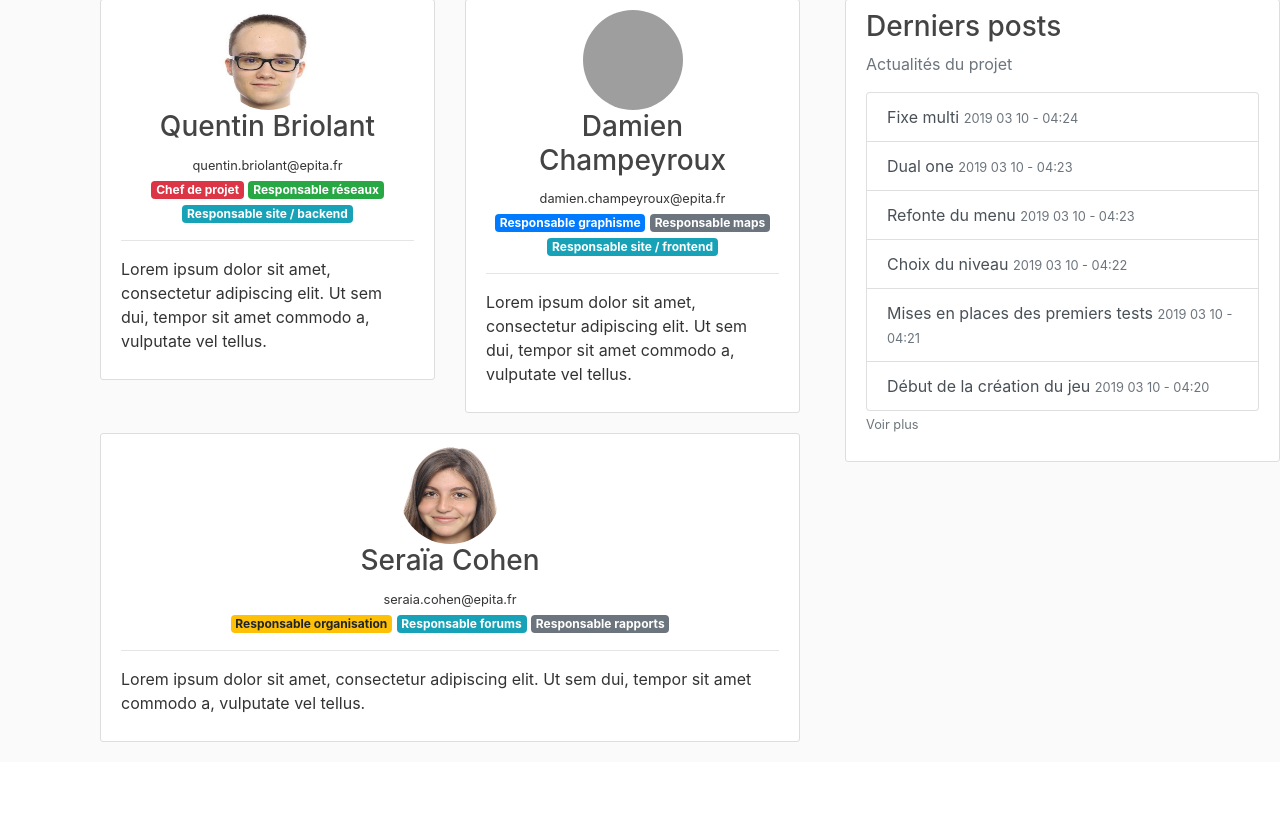
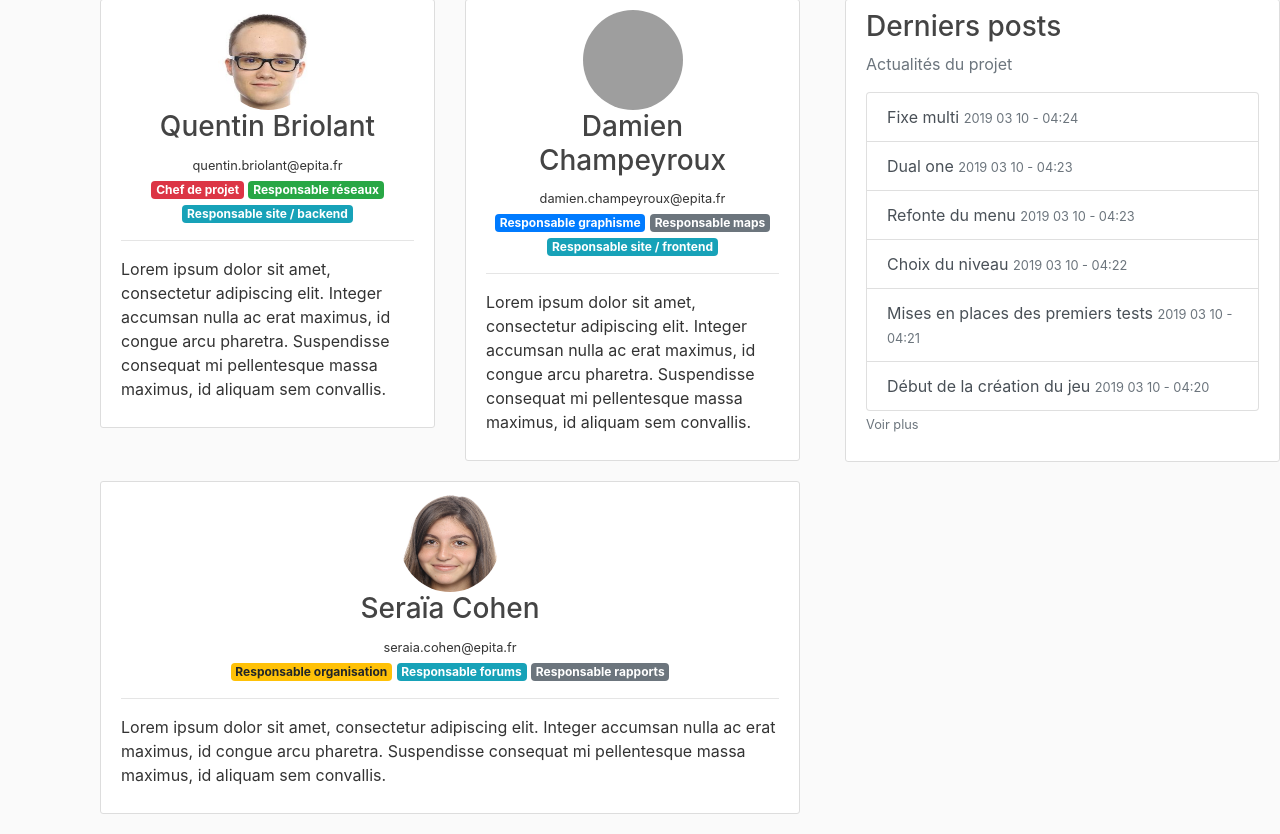
Before and after one commit to gastbob40/justcodeit_website, a Flask app: page /members in a window 1280 px wide. Shown: the part 81-915 px from the top of the page. Before the commit the page ends 823 px from the top, so only its background shows below. Run offline with Flask 2, Linux system fonts and the light colour scheme; data comes from the database, SQL or seed files in the repository; some libraries are stand-ins or nearby versions; grey boxes are pictures that could not be loaded.

Commit message:
Fix: change member desc

```diff
--- a/site_jci/templates/ourMember.html
+++ b/site_jci/templates/ourMember.html
@@ -17,10 +17,9 @@
                     <hr>
                     <center>
                         <p class="text-left">
-                            Lorem ipsum dolor sit amet, consectetur adipiscing elit. Ut sem dui, tempor sit amet commodo
-                            a,
-                            vulputate
-                            vel tellus.</p>
+                            Lorem ipsum dolor sit amet, consectetur adipiscing elit. Integer accumsan nulla ac erat
+                            maximus, id congue arcu pharetra. Suspendisse consequat mi pellentesque massa maximus, id
+                            aliquam sem convallis.</p>
                     </center>
                 </div>
             </div>
@@ -40,10 +39,9 @@
                     <hr>
                     <center>
                         <p class="text-left">
-                            Lorem ipsum dolor sit amet, consectetur adipiscing elit. Ut sem dui, tempor sit amet commodo
-                            a,
-                            vulputate
-                            vel tellus.</p>
+                            Lorem ipsum dolor sit amet, consectetur adipiscing elit. Integer accumsan nulla ac erat
+                            maximus, id congue arcu pharetra. Suspendisse consequat mi pellentesque massa maximus, id
+                            aliquam sem convallis.</p>
                     </center>
                 </div>
             </div>
@@ -63,9 +61,9 @@
             <hr>
             <center>
                 <p class="text-left">
-                    Lorem ipsum dolor sit amet, consectetur adipiscing elit. Ut sem dui, tempor sit amet commodo a,
-                    vulputate
-                    vel tellus.</p>
+                    Lorem ipsum dolor sit amet, consectetur adipiscing elit. Integer accumsan nulla ac erat
+                    maximus, id congue arcu pharetra. Suspendisse consequat mi pellentesque massa maximus, id
+                    aliquam sem convallis.</p>
             </center>
         </div>
     </div>
```
